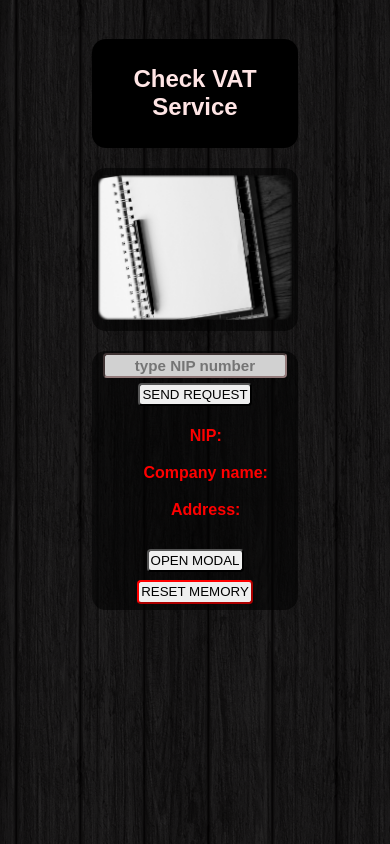
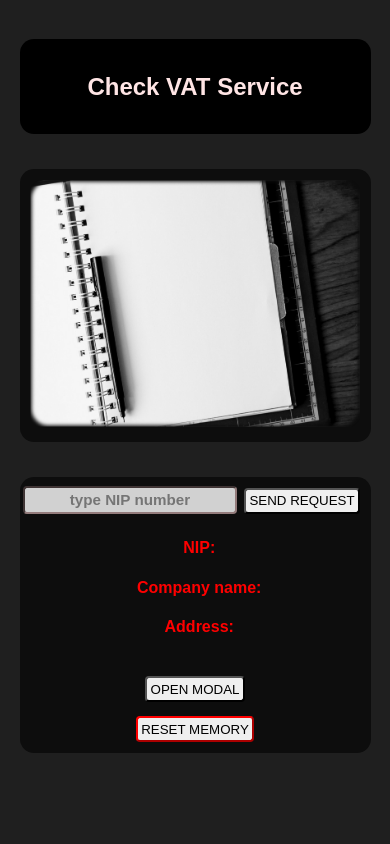
Before and after one commit to sledziu87/recruit, a React (Create React App) app: page / in a window 390 px wide. Built offline with nearby package versions, Linux system fonts and the light colour scheme.

Commit message:
Styling - Mobile first -> Done; Final speech

```diff
--- a/src/App.scss
+++ b/src/App.scss
@@ -1,17 +1,29 @@
 .App {
   text-align: center;
   margin: 10% auto  ;
-  width: 53%;
-  padding:0 5% 7%;
+  padding:0 5% 0;
 }
 
 .App-header {
   background-color: rgba(0,0,0,1);
   height: 100%;
-  padding: 5%;
+  padding-top: 5%;
+  padding-bottom: 5%;
   margin-bottom: 5%;
 }
 
 .App-title {
   font-size: x-large;
 }
+
+@media screen and (min-width: 426px) {
+  .App {
+    margin: 10% auto  ;
+    width: 53%;
+  }
+
+  .App-header {
+    padding: 5%;
+
+  }
+}
--- a/src/index.scss
+++ b/src/index.scss
@@ -19,8 +19,7 @@ body {
   padding: 0;
   font-family: sans-serif;
   max-height: 100%;
-  background-image: url("./pattern/dark_wood.png");
-  // ** -- Background pattern downloaded from Toptal.com -- ** //
+  background-color: #1F1F1F;
   color: #ffe5e5;
 }
 
@@ -32,3 +31,10 @@ ul {
 .distance {
   margin-top: 10%;
 }
+
+@media screen and (min-width: 426px) {
+  body {
+    background-image: url("./pattern/dark_wood.png");
+    // ** -- Background pattern downloaded from Toptal.com -- ** //
+  }
+}
--- a/src/modal/ModalWindow.scss
+++ b/src/modal/ModalWindow.scss
@@ -46,7 +46,7 @@ li:nth-child(2n+1) {
 
 .scroller {
   overflow: auto;
-  max-height: 400px;  // needs media query !
+  max-height: 400px;
 }
 
 .min_size{
--- a/src/output/Output.scss
+++ b/src/output/Output.scss
@@ -9,10 +9,9 @@
 }
 
 .pinpoint_section,
-.message_img_section{
-  background-color:  rgba(3,3,3,0.6);
-  //min-height: 720px;
-}     // TODO: here will be a min-height (mediaQuery needed)
+.message_img_section {
+  background-color: rgba(3, 3, 3, 0.6);
+}
 
 .message_img_section {
   padding:3%;
```
Also changed, not shown: 1 other file (tests, documents, lock files or other folders).
